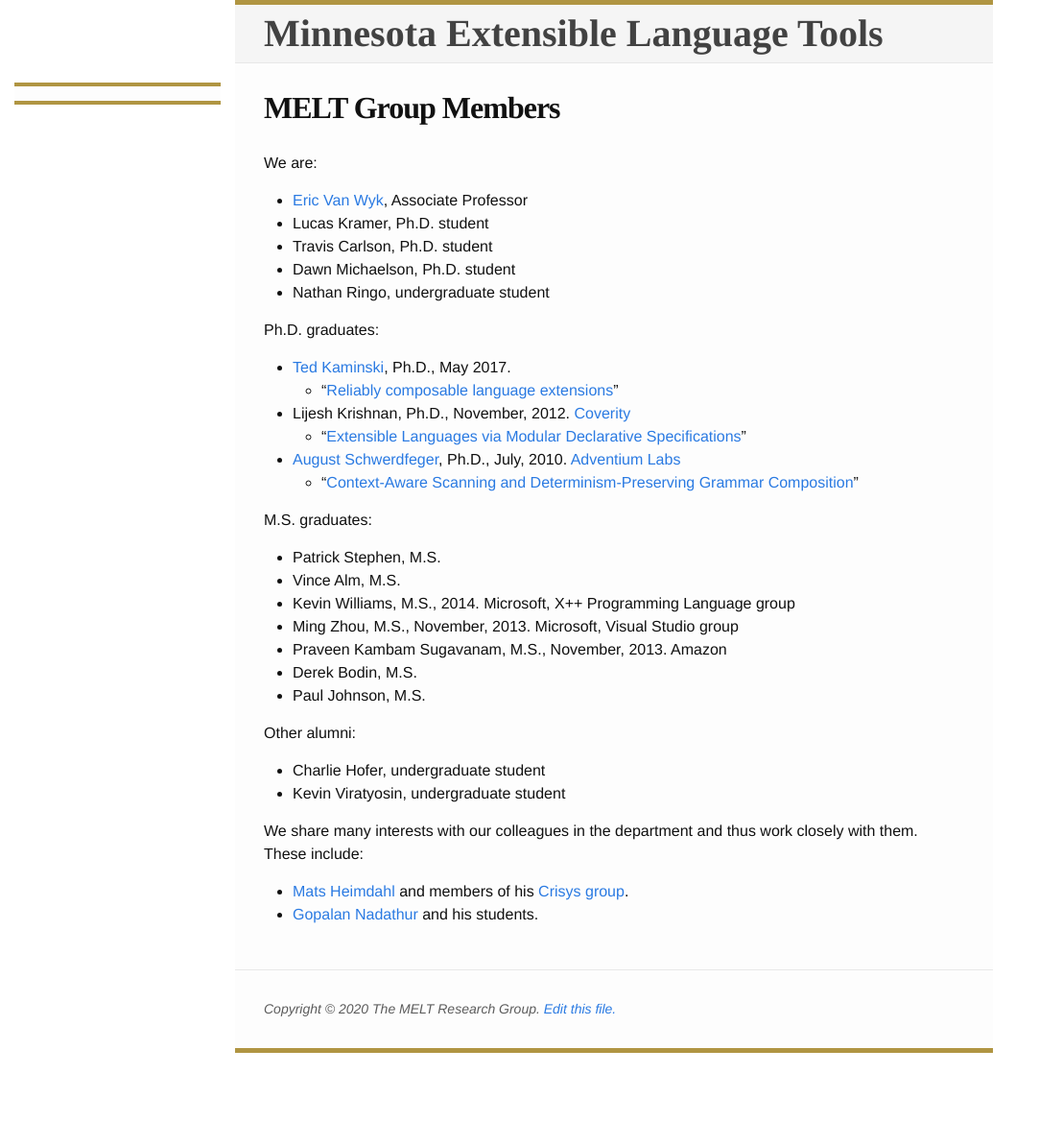
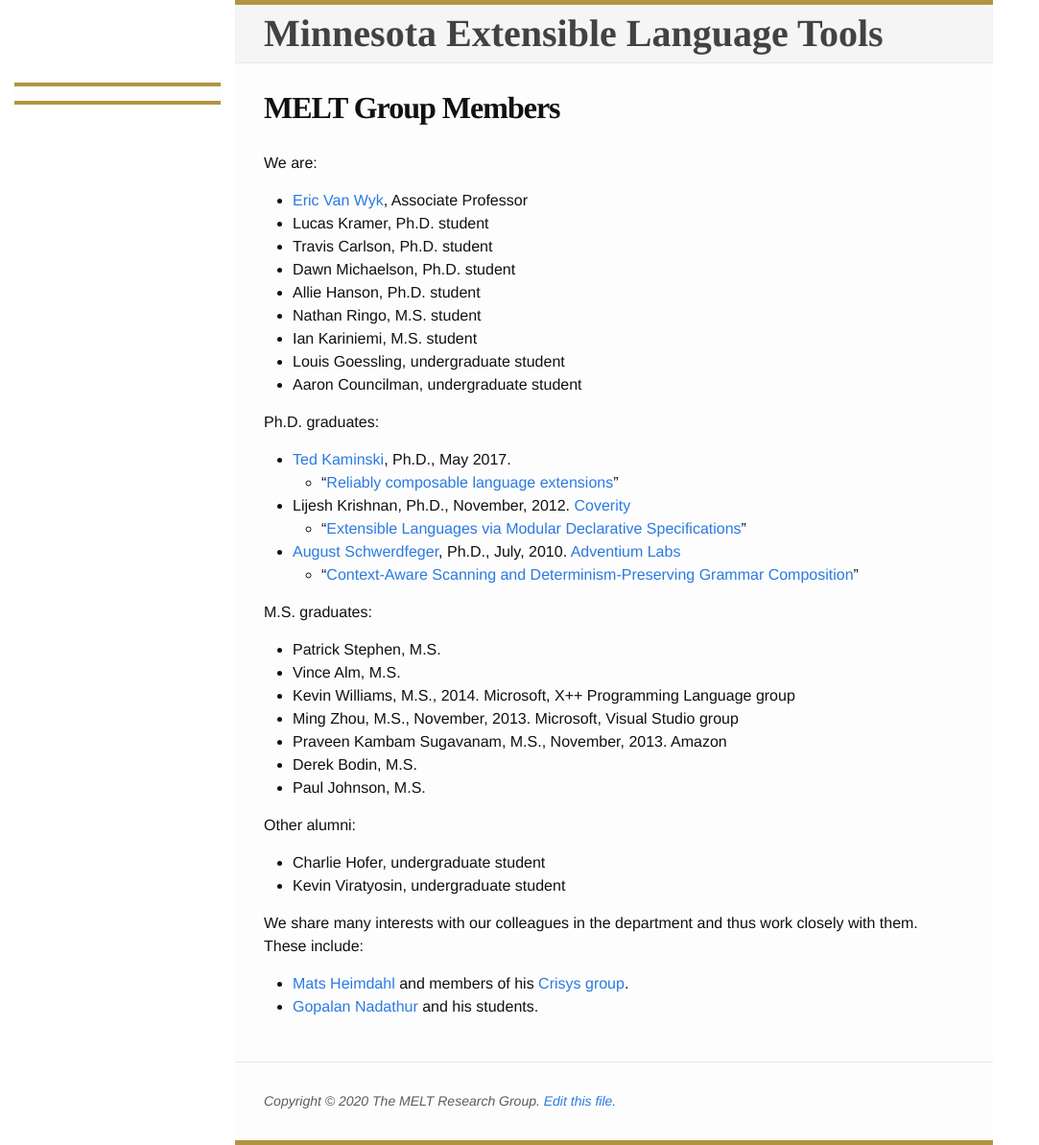
Before and after one commit to melt-umn/melt-website, a Jekyll site: the page built from _pages/people.md, in a window 1280 px wide. Shown: the whole page at 96% size, without its empty margins (0-1083 px from the left). Built offline with Jekyll 4.4.1, drawn with Linux system fonts in a browser that asks for light colours; before the commit the page ends 1097 px from its top, so only the background shows below that.

Commit message:
Adding new members and updating Ringo's studentship

```diff
--- a/_pages/people.md
+++ b/_pages/people.md
@@ -11,7 +11,11 @@ We are:
 * Lucas Kramer, Ph.D. student
 * Travis Carlson, Ph.D. student
 * Dawn Michaelson, Ph.D. student
-* Nathan Ringo, undergraduate student
+* Allie Hanson, Ph.D. student
+* Nathan Ringo, M.S. student
+* Ian Kariniemi, M.S. student
+* Louis Goessling, undergraduate student
+* Aaron Councilman, undergraduate student
 
 Ph.D. graduates:
 
```
